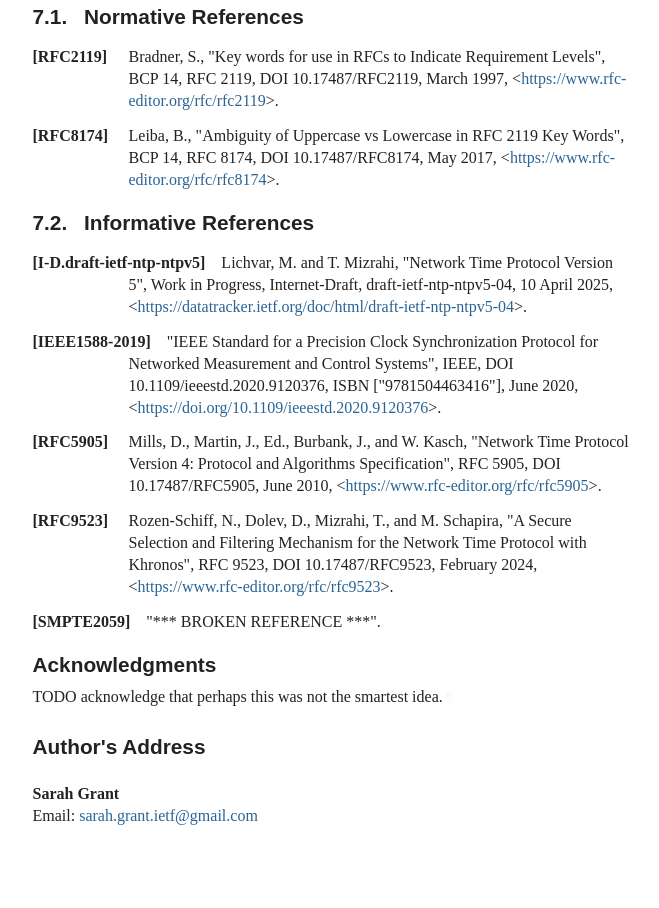
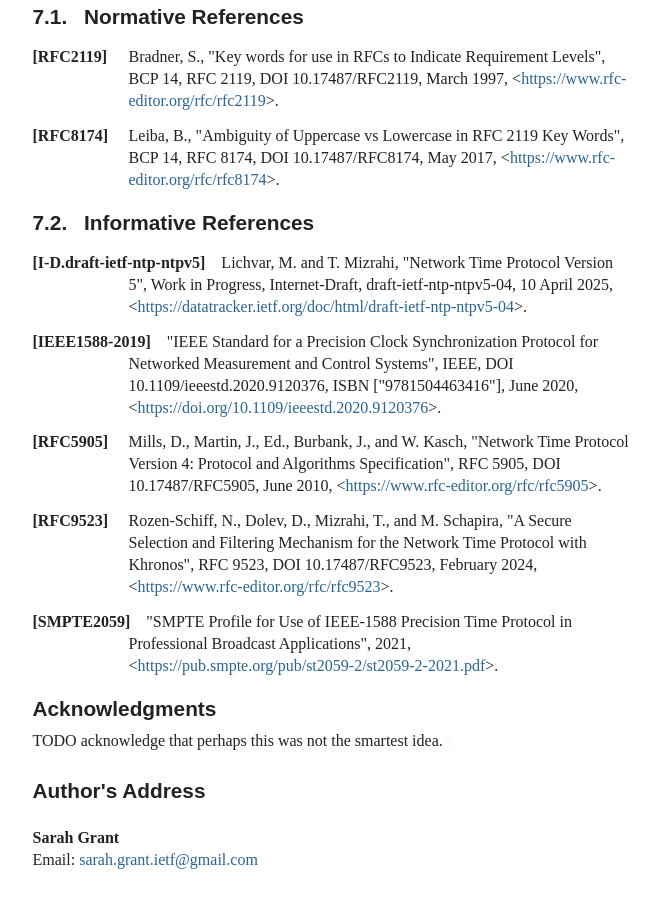
Before and after one commit to signalsforgranted/draft-grant-ntp-ntpv5-algorithms, a plain HTML site: page draft-grant-ntp-ntpv5-algorithms.html in a window 1280 px wide. Shown: the part 2406-3314 px from the top of the page, without its empty margins (92-751 px from the left). Drawn offline with Linux system fonts and the light colour scheme; a web font is replaced by a local one.

Commit message:
Script updating gh-pages from 5fc8546. [ci skip]

```diff
--- a/draft-grant-ntp-ntpv5-algorithms.html
+++ b/draft-grant-ntp-ntpv5-algorithms.html
@@ -1321,7 +1321,7 @@ appear in all capitals, as shown here.<a href="#section-2-1" class="pilcrow">¶<
 <dd class="break"></dd>
 <dt id="SMPTE2059">[SMPTE2059]</dt>
       <dd>
-<span class="refTitle">"*** BROKEN REFERENCE ***"</span>. </dd>
+<span class="refTitle">"SMPTE Profile for Use of IEEE-1588 Precision Time Protocol in Professional Broadcast Applications"</span>, <time datetime="2021" class="refDate">2021</time>, <span>&lt;<a href="https://pub.smpte.org/pub/st2059-2/st2059-2-2021.pdf">https://pub.smpte.org/pub/st2059-2/st2059-2-2021.pdf</a>&gt;</span>. </dd>
 <dd class="break"></dd>
 </dl>
 </section>
```
Also changed, not shown: draft-grant-ntp-ntpv5-algorithms.txt.
